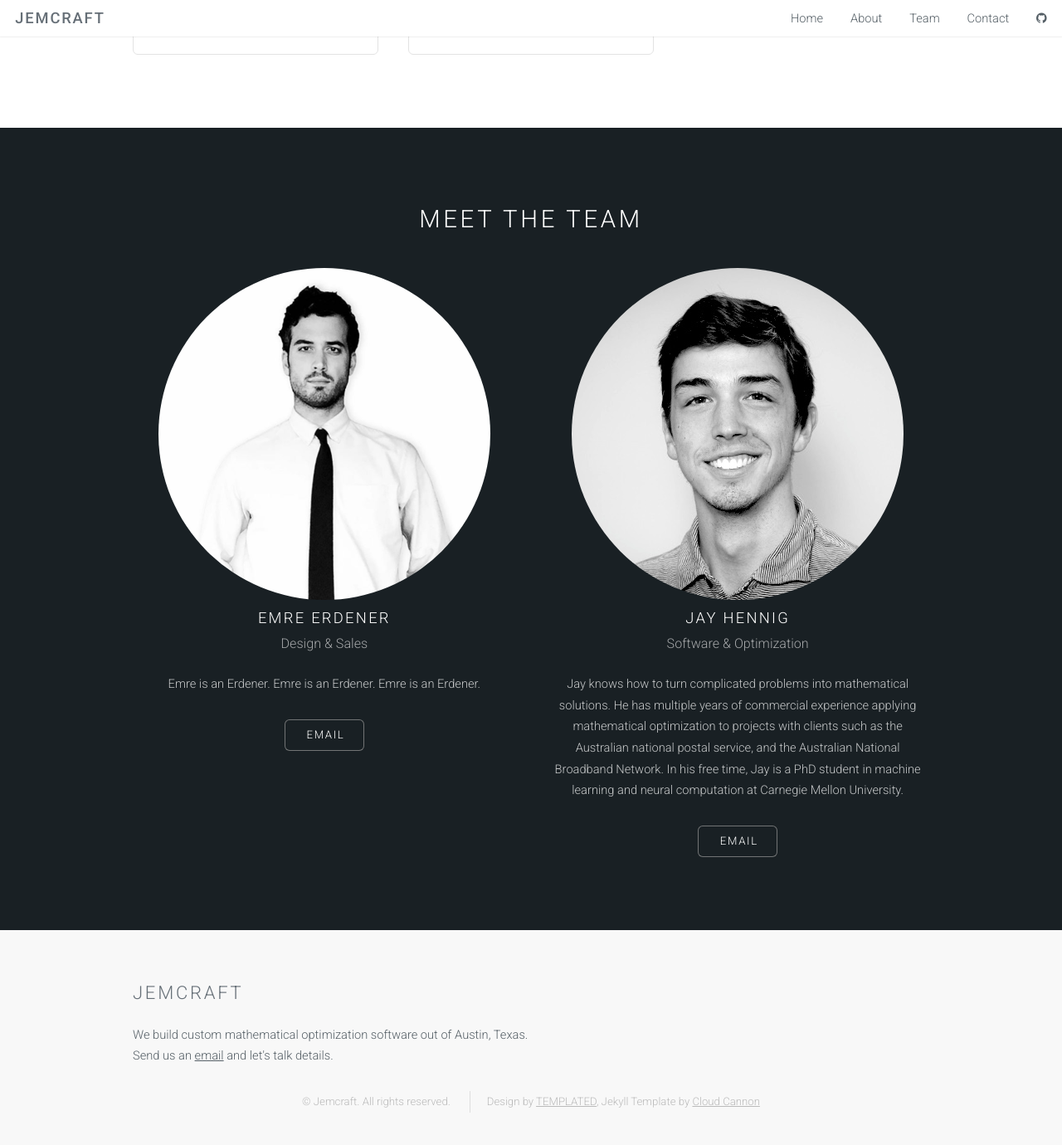
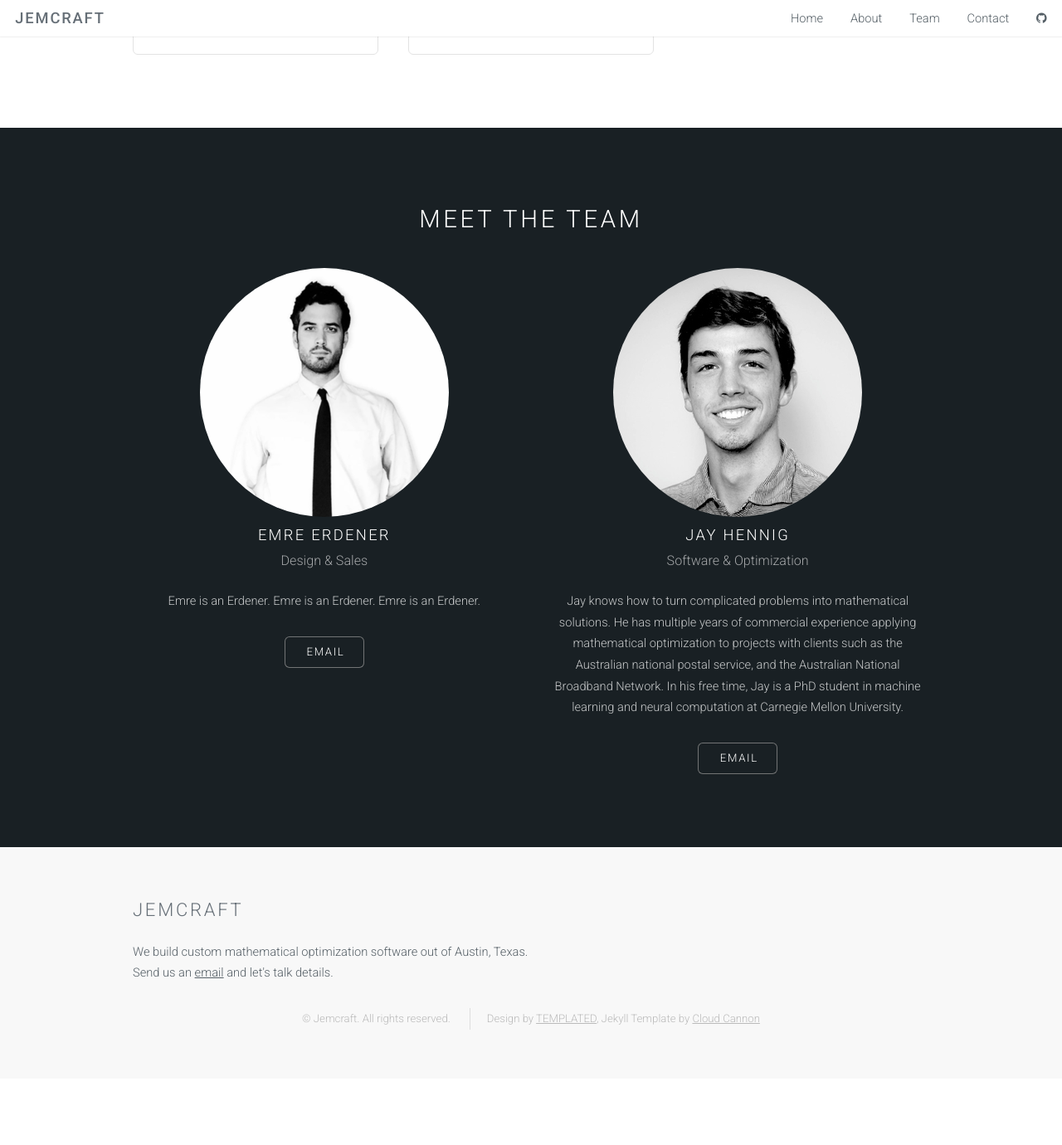
Before and after one commit to Jemcraft/Jemcraft.github.io, a Jekyll site: the page built from index.html, in a window 1280 px wide and 1400 px high, scrolled down 978 px. Shown: the top 1380 px of the window at 83% size. Built offline with Jekyll 4.4.1, drawn with Linux system fonts in a browser that asks for light colours; after the commit the page ends 2278 px from its top, so only the background shows below that.

Commit message:
better image size

```diff
--- a/_includes/header.html
+++ b/_includes/header.html
@@ -12,7 +12,7 @@
                     <li><a class="page-link" href="{{ page.url | prepend: site.baseurl }}">{{ page.title }}</a></li>
                   {% endif %}
             {% endfor %}
-            <li><a href="https://www.github.com/{{ site.github_username }}" class="icon fa-github"><span class="label">Twitter</span></a></li>
+            <li><a href="https://www.github.com/{{ site.github_username }}" class="icon fa-github"><span class="label">Github</span></a></li>
         </ul>
         <ul class="icons">
         </ul>
--- a/css/style.css
+++ b/css/style.css
@@ -1097,19 +1097,19 @@
 /* Custom */
 
 .emre-image {
-	width: 400px;
-	height: 400px;
-	border-radius: 200px;
-	-webkit-border-radius: 200px;
-	-moz-border-radius: 200px;
-	background: url(/images/emre_profile.png) no-repeat;
+	width: 300px;
+	height: 300px;
+	border-radius: 150px;
+	-webkit-border-radius: 150px;
+	-moz-border-radius: 150px;
+	background: url(/images/emre_profile_300.png) no-repeat;
 }
 
 .jay-image {
-	width: 400px;
-	height: 400px;
-	border-radius: 200px;
-	-webkit-border-radius: 200px;
-	-moz-border-radius: 200px;
-	background: url(/images/jay_profile.jpg) no-repeat;
+	width: 300px;
+	height: 300px;
+	border-radius: 150px;
+	-webkit-border-radius: 150px;
+	-moz-border-radius: 150px;
+	background: url(/images/jay_profile_300.jpg) no-repeat;
 }
```
Also changed, not shown: images/emre_profile_300.png (added), images/jay_profile_300.jpg (added).
